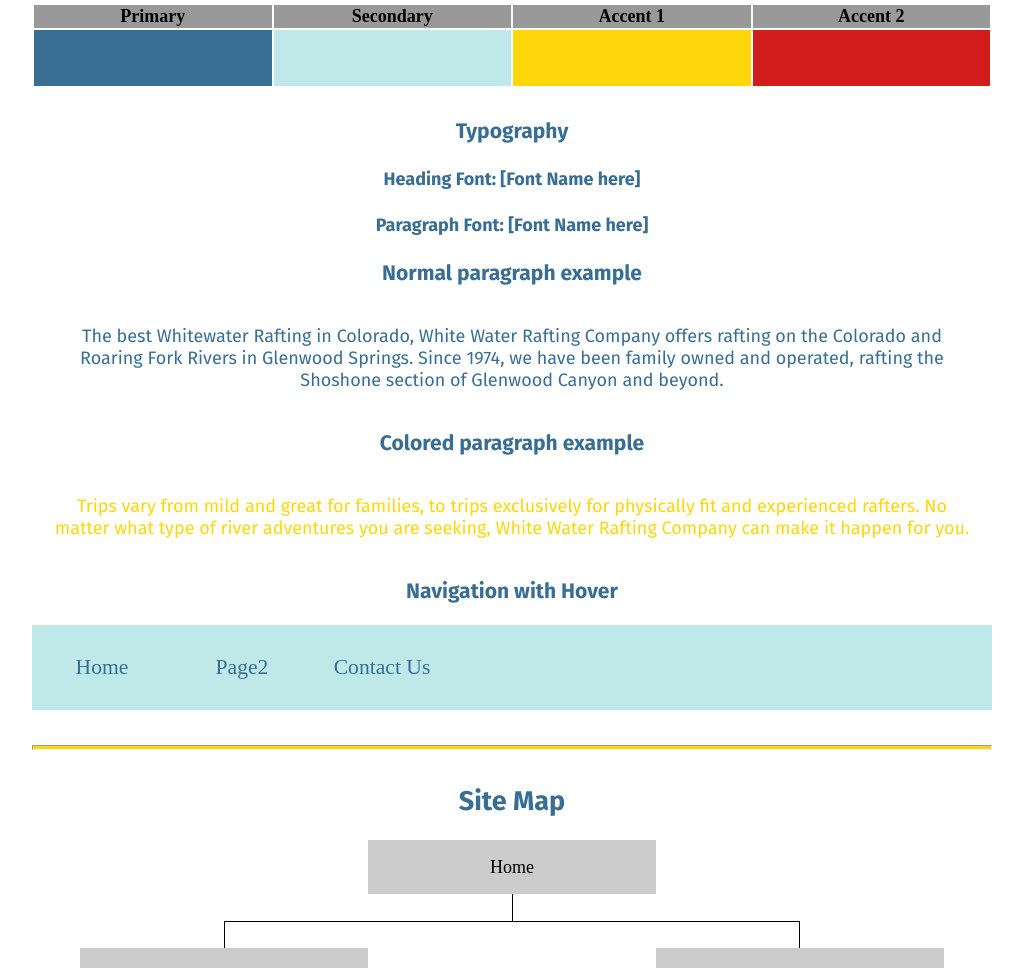
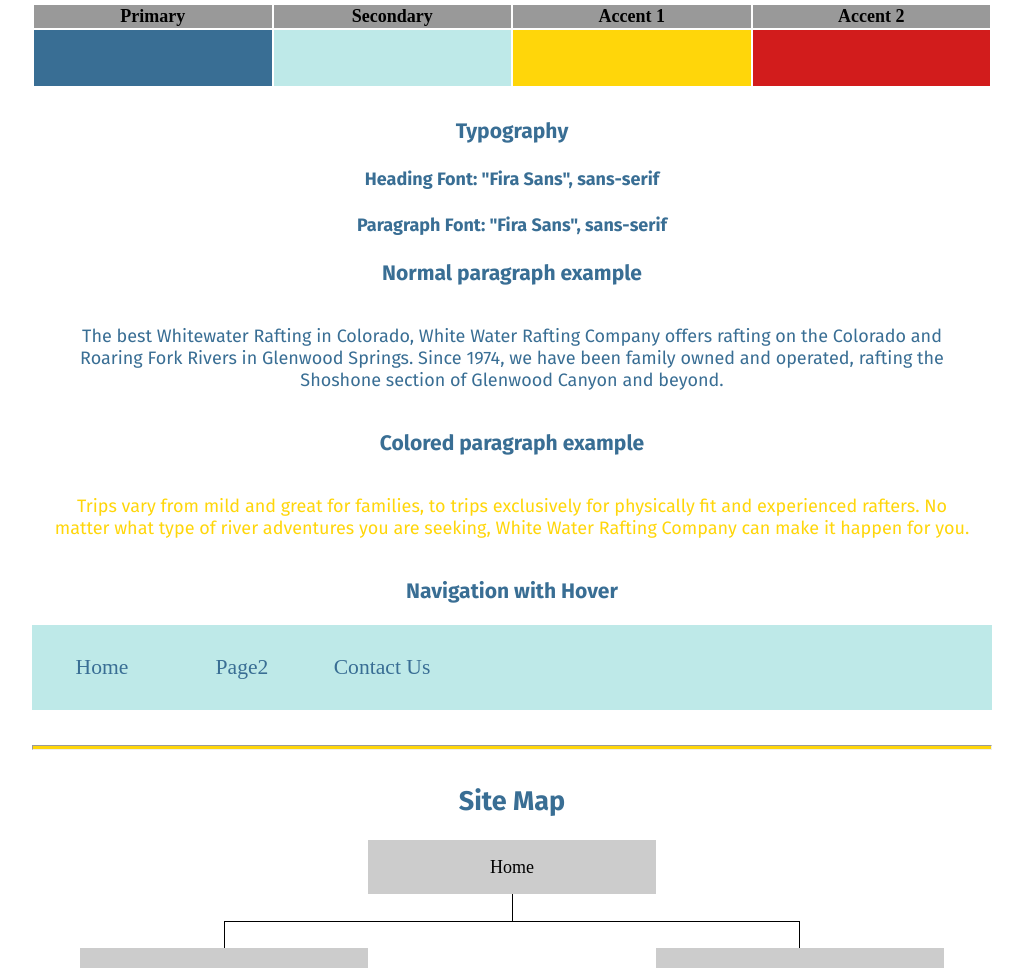
Before and after one commit to askette828/wdd130-2, a plain HTML site: page wwr/site-plan-rafting.html in a window 1280 px wide. Shown: the part 1177-2145 px from the top of the page, without its empty margins (128-1151 px from the left). Drawn offline with Linux system fonts and the light colour scheme.

Commit message:
Update site-plan-rafting.html

```diff
--- a/wwr/site-plan-rafting.html
+++ b/wwr/site-plan-rafting.html
@@ -63,11 +63,11 @@
     <!-- Choose a font for your paragraphs (body copy) and headlines. What font(s) have you chosen? Think also about which of your colors above you might use for background and font colors. -->
 
     <h4>
-      Heading Font: [Font Name here]
+      Heading Font: "Fira Sans", sans-serif
       <!-- change this -->
     </h4>
     <h4>
-      Paragraph Font: [Font Name here]
+      Paragraph Font: "Fira Sans", sans-serif
       <!-- change this -->
     </h4>
     <h3>Normal paragraph example</h3>
```
